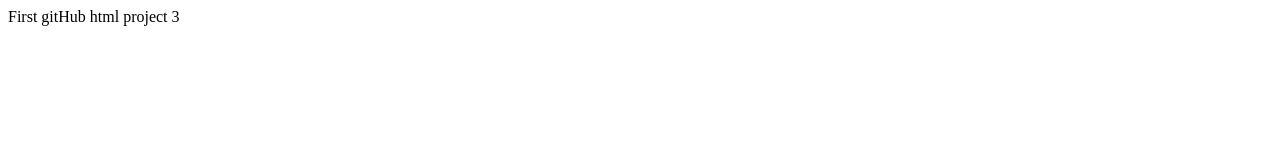
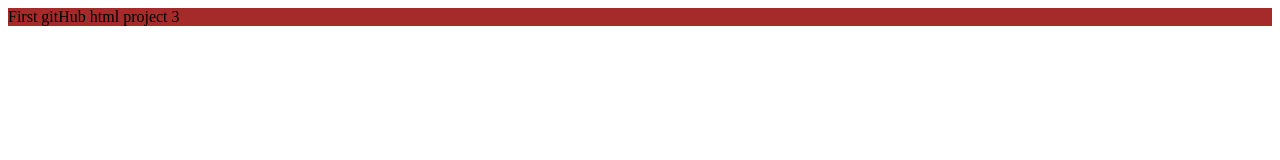
Before and after one commit to keya200402/learning-github, a plain HTML site: page index.html in a window 1280 px wide. Drawn offline with Linux system fonts and the light colour scheme.

Commit message:
change css style

```diff
--- a/index.html
+++ b/index.html
@@ -3,9 +3,10 @@
 <head>
     <meta charset="UTF-8">
     <meta name="viewport" content="width=device-width, initial-scale=1.0">
+    <link rel="stylesheet" href="style.css">
     <title>Document</title>
 </head>
 <body>
-    First gitHub html project 3
+   <div class="colorcss"> First gitHub html project 3 </div>
 </body>
 </html>
--- a/style.css
+++ b/style.css
@@ -0,0 +1,3 @@
+.colorcss{
+    background-color: brown;
+}
```
